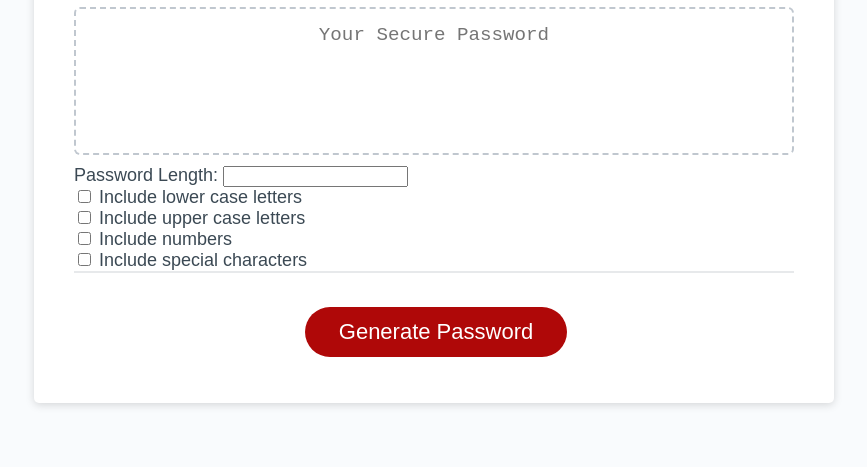
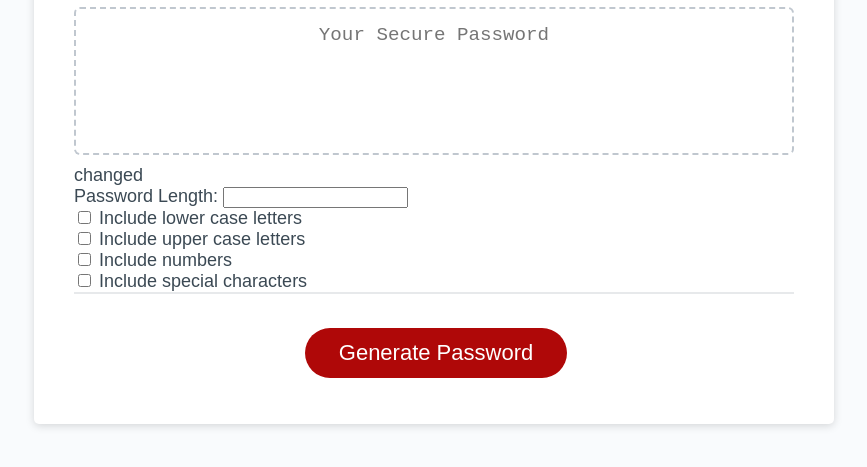
Before and after one commit to GetOffMyFarm/Password-Generator, a plain HTML site: page index.html in a window 1280 px wide. Shown: the part 241-708 px from the top of the page, without its empty margins (206-1073 px from the left). Drawn offline with Linux system fonts and the light colour scheme.

```diff
--- a/index.html
+++ b/index.html
@@ -25,7 +25,7 @@
           ></textarea>
         </section>
         <!--Added a form to select criteria from rather than alerts, looks much better.-->
-        <section class="card-form">
+        <section class="card-form">changed
           <form>
             <label for="passwordLength">Password Length:</label>
             <input type="number" id="pLength" name="pLength"><br>
```
Also changed, not shown: 1 other file.
